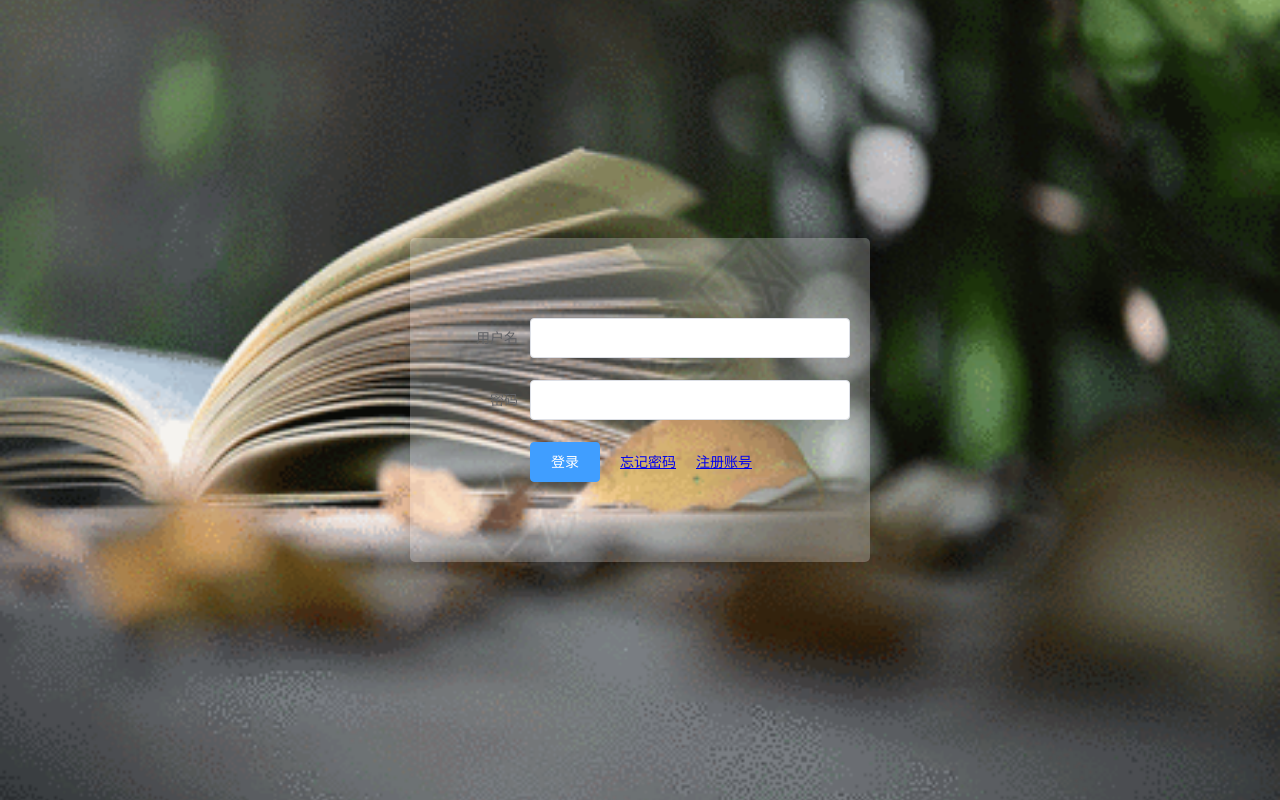
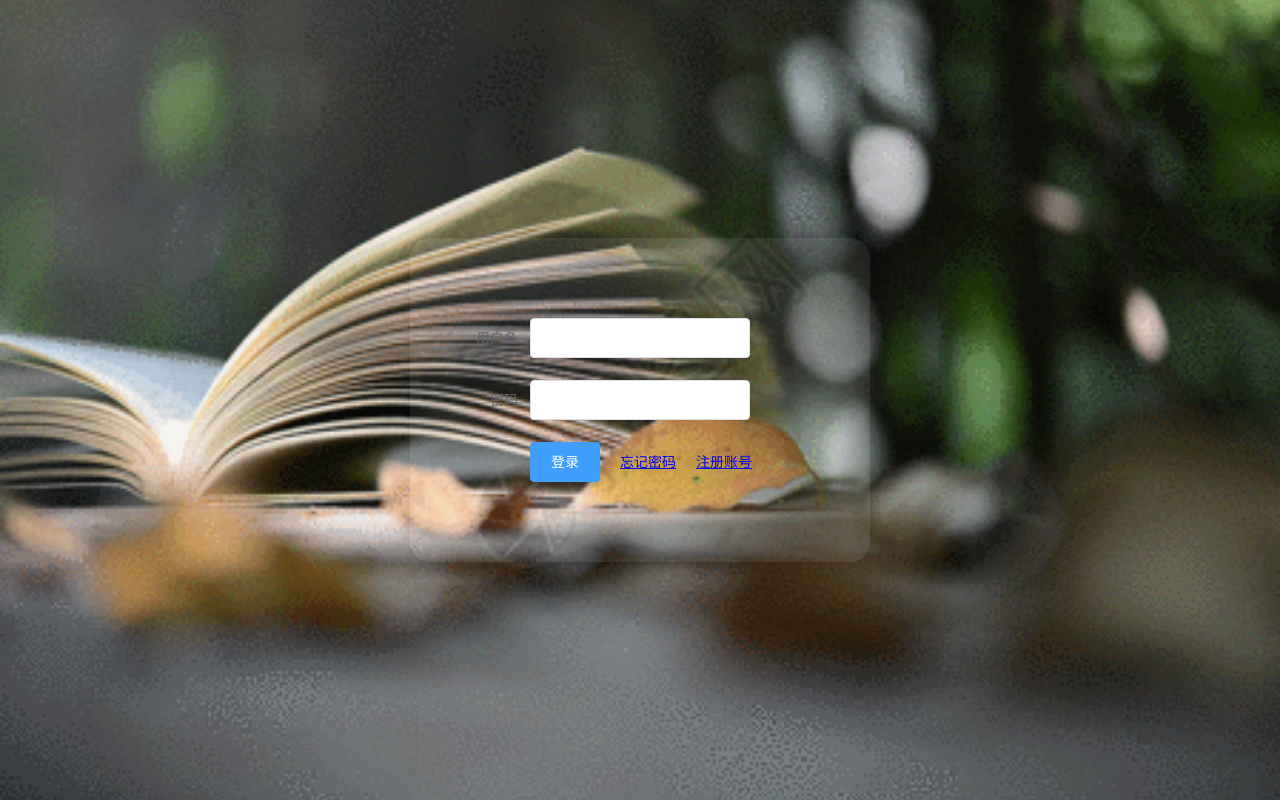
Before and after one commit to kaixindeluogu/front-end-admin-project, a Vue app: page / in a window 1280 px wide. Built offline with nearby package versions, Linux system fonts and the light colour scheme.

Commit message:
增加creat携带JWT请求,增加一个登录页面,后台管理从此页面登录

```diff
--- a/src/views/Login.vue
+++ b/src/views/Login.vue
@@ -2,11 +2,11 @@
   <div class="login-page">
     <div class="login-box">
       <el-form ref="user" :model="user" label-width="80px" style="width: 400px;margin: 50px 10px 50px; ">
-        <el-form-item label="用户名" prop="username">
-          <el-input v-model="user.username"></el-input>
+        <el-form-item label="用户名" prop="username" style="color: cadetblue" >
+          <el-input v-model="user.username" style="width: 220px"></el-input>
         </el-form-item>
         <el-form-item label="密码" prop="password" >
-          <el-input type="password" v-model="user.password"></el-input>
+          <el-input type="password" v-model="user.password" style="width: 220px"></el-input>
         </el-form-item>
         <el-form-item>
           <el-button type="primary" @click="login">登录</el-button>
@@ -108,17 +108,15 @@ export default {
 }
 
 .login-box {
+
   width: 400px;
-  background-color: rgba(255, 255, 255, 0.24);
-  border-radius: 5px;
+  background-color: rgba(255, 255, 255, 0.08);
+  border-radius: 20px;
   padding: 30px;
   box-shadow: 0 0 10px rgba(0, 0, 0, 0.1);
 }
 
-.logo {
-  text-align: center;
-  margin-bottom: 30px;
-}
+
 
 .forget-password,
 .register {
```
